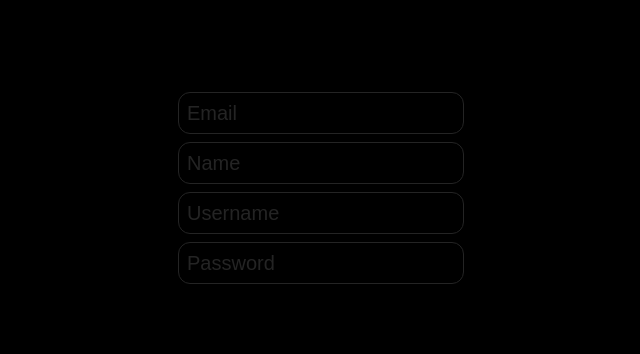
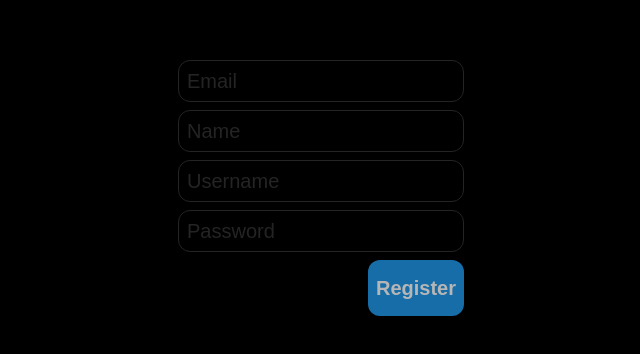
Before and after one commit to bbabdibakas/minix.frontend, a React app: page / in a window 1280 px wide. Shown: the part 212-566 px from the top of the page, without its empty margins (319-959 px from the left). Built offline with nearby package versions, Linux system fonts and the light colour scheme.

Commit message:
feat: added ui kit AppButton

```diff
--- a/src/app/styles/variables.scss
+++ b/src/app/styles/variables.scss
@@ -10,12 +10,13 @@
   //colors
   --app-bg-color: #000;
   --primary-color: #fff;
-  --secondary-color: #8a8a8a;
+  --secondary-color: #b6b6b6;
   --border-color: #242424;
   --disabled-border-color: #121212;
   --highlight-color: #1d9bf0;
-  --disabled-highlight-color: #135d8f;
-  --error-color: #FF5555;
+  --active-highlight-color: #3cb3ff;
+  --disabled-highlight-color: #166da8;
+  --error-color: #ff5555;
 
   //sizes
   --border-radius: 12px;
--- a/src/features/Register/ui/RegisterForm/RegisterForm.module.scss
+++ b/src/features/Register/ui/RegisterForm/RegisterForm.module.scss
@@ -1,3 +1,13 @@
 .RegisterForm > *:not(:last-child) {
   margin-bottom: 8px;
 }
+
+.RegisterForm {
+  display: flex;
+  flex-direction: column;
+}
+
+.button {
+  width: fit-content;
+  align-self: flex-end;
+}
--- a/src/features/Register/ui/RegisterForm/RegisterForm.tsx
+++ b/src/features/Register/ui/RegisterForm/RegisterForm.tsx
@@ -2,10 +2,13 @@ import {AppInput} from "shared/ui/AppInput/AppInput";
 import {useDispatch, useSelector} from "react-redux";
 import {getRegisterForm} from "../../model/selectors/getRegisterForm";
 import {registerActions} from "../../model/slice/registerSlice";
+import AppButton from "shared/ui/AppButton/AppButton";
+import {useEffect, useState} from "react";
 import * as styles from './RegisterForm.module.scss'
 
 const RegisterForm = () => {
     const dispatch = useDispatch();
+    const [isFormValid, setIsFormValid] = useState<boolean>(false);
 
     const {
         email,
@@ -30,12 +33,35 @@ const RegisterForm = () => {
         dispatch(registerActions.setPassword(value))
     }
 
+    const onRegister = () => {
+        if (isFormValid) {
+            alert("Registered!");
+        }
+    }
+
+    // проверка на заполнение формы
+    const formFillCheck = () => {
+        return (
+            email.trim().length > 0 &&
+            name.trim().length > 0 &&
+            username.trim().length > 0 &&
+            password.trim().length > 0
+        );
+    };
+
+    useEffect(() => {
+        setIsFormValid(formFillCheck());
+    }, [email, name, username, password]);
+
     return (
         <div className={styles.RegisterForm}>
             <AppInput value={email} placeholder={'Email'} onChange={onChangeEmail}/>
             <AppInput value={name} placeholder={'Name'} onChange={onChangeName}/>
             <AppInput value={username} placeholder={'Username'} onChange={onChangeUsername}/>
-            <AppInput value={password} placeholder={'Password'} onChange={onChangePassword}/>
+            <AppInput value={password} placeholder={'Password'} onChange={onChangePassword} type={"password"}/>
+            <AppButton className={styles.button} onClick={onRegister} disabled={!isFormValid}>
+                Register
+            </AppButton>
         </div>
     )
 }
--- /dev/null
+++ b/src/shared/ui/AppButton/AppButton.module.scss
@@ -0,0 +1,28 @@
+.AppButton {
+  display: flex;
+  align-items: center;
+  font: inherit;
+  font-weight: bold;
+  cursor: pointer;
+  padding: 16px 8px;
+  border-radius: var(--border-radius);
+  border: none;
+  outline: none;
+  background: var(--highlight-color);
+  color: var(--primary-color);
+  transition: all 0.2s ease;
+
+  &:active {
+    transform: scale(0.9);
+  }
+
+  &:hover {
+    background: var(--active-highlight-color);
+  }
+
+  &:disabled {
+    color: var(--secondary-color);
+    background: var(--disabled-highlight-color);
+    pointer-events: none;
+  }
+}
--- /dev/null
+++ b/src/shared/ui/AppButton/AppButton.tsx
@@ -0,0 +1,26 @@
+import {ButtonHTMLAttributes} from 'react'
+import * as styles from './AppButton.module.scss'
+
+interface AppButtonProps extends ButtonHTMLAttributes<HTMLButtonElement> {
+    className?: string
+}
+
+const AppButton = (props: AppButtonProps) => {
+    const {
+        children,
+        className,
+        ...otherProps
+    } = props
+
+    return (
+        <button
+            type="button"
+            className={`${styles.AppButton} ${className}`}
+            {...otherProps}
+        >
+            {children}
+        </button>
+    )
+}
+
+export default AppButton
```
